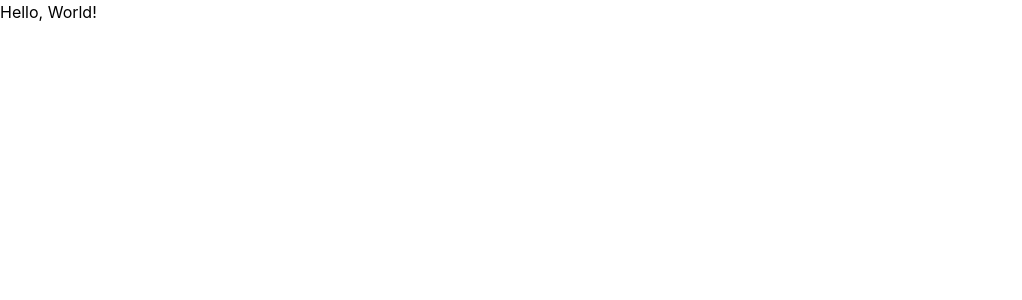
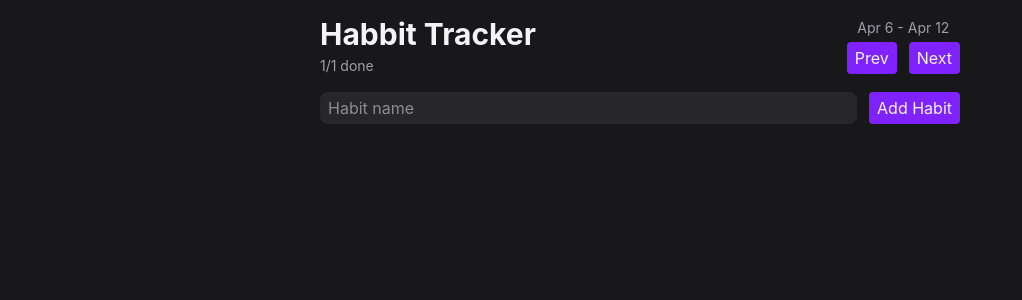
Before and after one commit to ArashKarampour/ReactHabitTracker, a React (Vite) app: page / in a window 1280 px wide. Shown: the top 300 px of the page, without its empty margins (0-1022 px from the left). Built offline with nearby package versions, Linux system fonts and the light colour scheme.

Commit message:
feat: adding components

```diff
--- a/src/App.tsx
+++ b/src/App.tsx
@@ -1,7 +1,13 @@
+import HabitForm from "./components/HabitForm";
+import HabitList from "./components/HabitList";
+import Header from "./components/Header";
+
 export default function App() {
   return (
-    <div>
-      <h1>Hello, World!</h1>
+    <div className="max-w-2xl mx-auto flex flex-col p-4 gap-4">
+      <Header />
+      <HabitForm />
+      <HabitList />
     </div>
   );
 }
--- /dev/null
+++ b/src/components/Button.tsx
@@ -0,0 +1,7 @@
+type ButtonProps = {
+    children: React.ReactNode;
+}
+
+export default function Button({children}: ButtonProps) {
+    return <button className="bg-violet-600 hover:bg-violet-500 rounded px-2 py-1 disabled:opacity-30 disabled:cursor-not-allowed transition-colors">{children}</button>
+}
--- /dev/null
+++ b/src/components/HabitForm.tsx
@@ -0,0 +1,10 @@
+import Button from "./Button";
+
+export default function HabitForm() {
+    return (
+        <form className="flex gap-2">
+            <input type="text" placeholder="Habit name" className="flex-1 rounded-lg bg-zinc-800 px-2 py-1 me-1 outline-none focus:ring-1 focus:ring-violet-500" />
+            <Button >Add Habit</Button>
+        </form>
+    )
+}
--- /dev/null
+++ b/src/components/HabitList.tsx
@@ -0,0 +1,3 @@
+export default function HabitList() {
+    return null
+}
--- /dev/null
+++ b/src/components/Header.tsx
@@ -0,0 +1,18 @@
+import Button from "./Button";
+
+export default function Header() {
+    return <header className="flex justify-between items-center">
+      <div className="flex flex-col gap-1">
+        <h1 className="text-3xl font-bold">Habbit Tracker</h1>
+        <span className="text-zinc-400 text-sm">1/1 done</span>
+      </div>
+
+      <div className="flex flex-col gap-1 items-center">
+        <span className="text-zinc-400 text-sm">Apr 6 - Apr 12</span>
+        <div className="flex items-center gap-3">
+          <Button>Prev</Button>
+          <Button>Next</Button>
+        </div>
+      </div>
+    </header>
+  }
--- a/src/index.css
+++ b/src/index.css
@@ -1 +1,6 @@
 @import "tailwindcss";
+
+body{
+    background-color: var(--color-zinc-900);
+    color: var(--color-zinc-100);
+}
```
